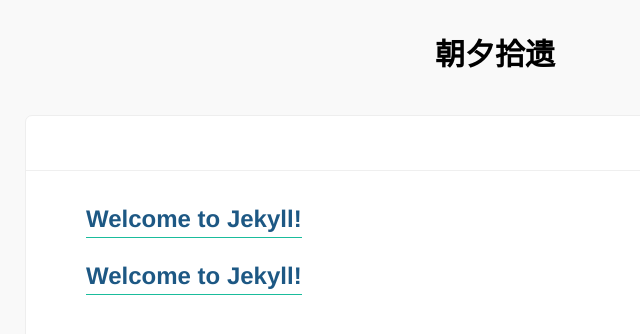
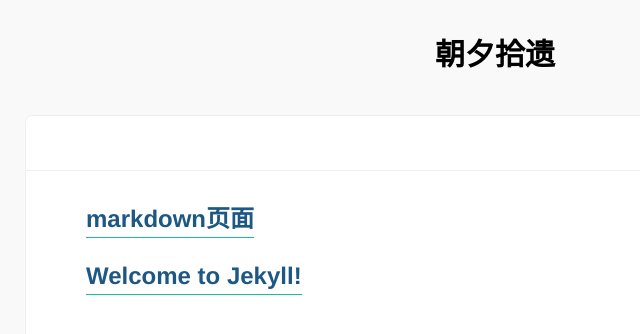
Before and after one commit to pz9042/pz9042.github.io, a Jekyll site: the page built from index.html, in a window 1280 px wide. Shown: the top 334 px of the page, without its empty margins (145-785 px from the left). Built offline with Jekyll 4.4.1, drawn with Linux system fonts in a browser that asks for light colours.

Commit message:
markdown格式页面

```diff
--- a/_posts/2017-05-25-make-feixiang.md
+++ b/_posts/2017-05-25-make-feixiang.md
@@ -1,7 +1,7 @@
 ---
 layout: post
-title:  "Welcome to Jekyll!"
-date:   2015-11-17 16:16:01 -0600
+title:  "markdown页面"
+date:   2017-05-25 18:16:01 -0600
 categories: jekyll update
 ---
 
```
